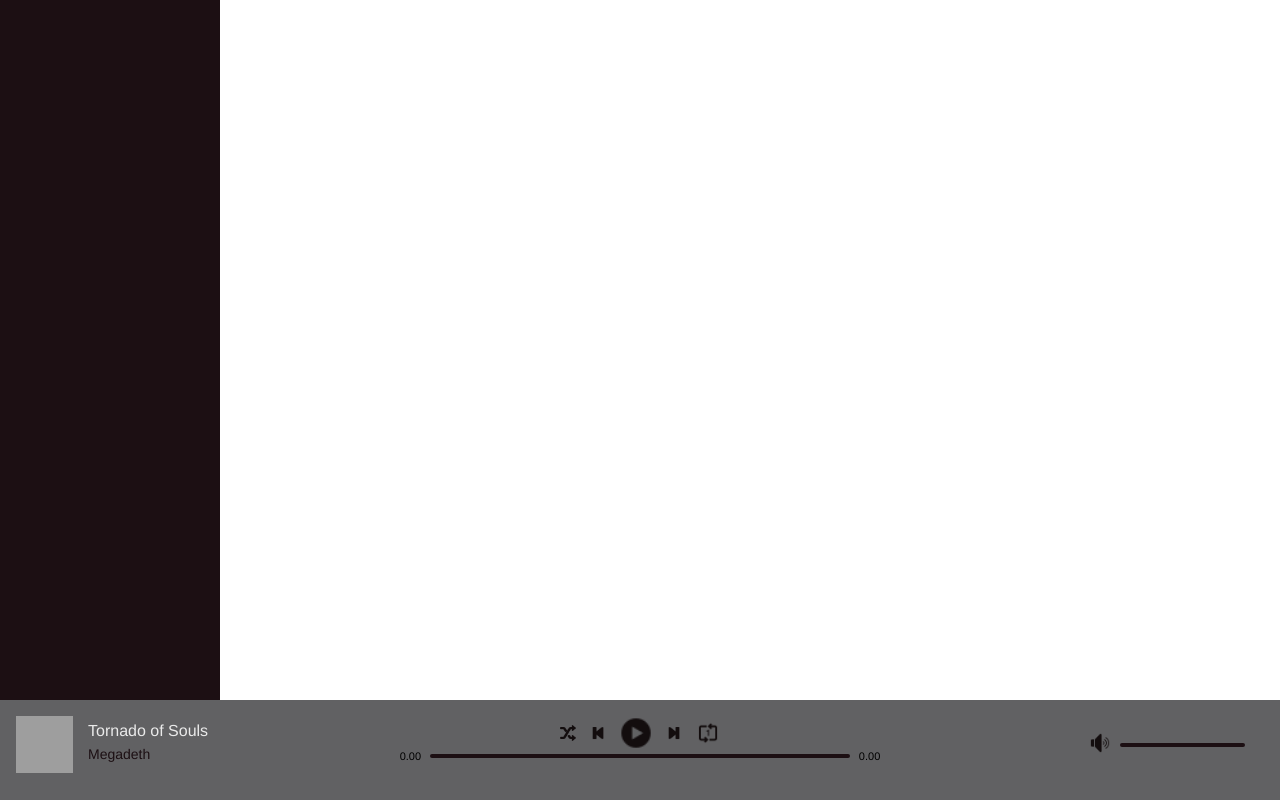
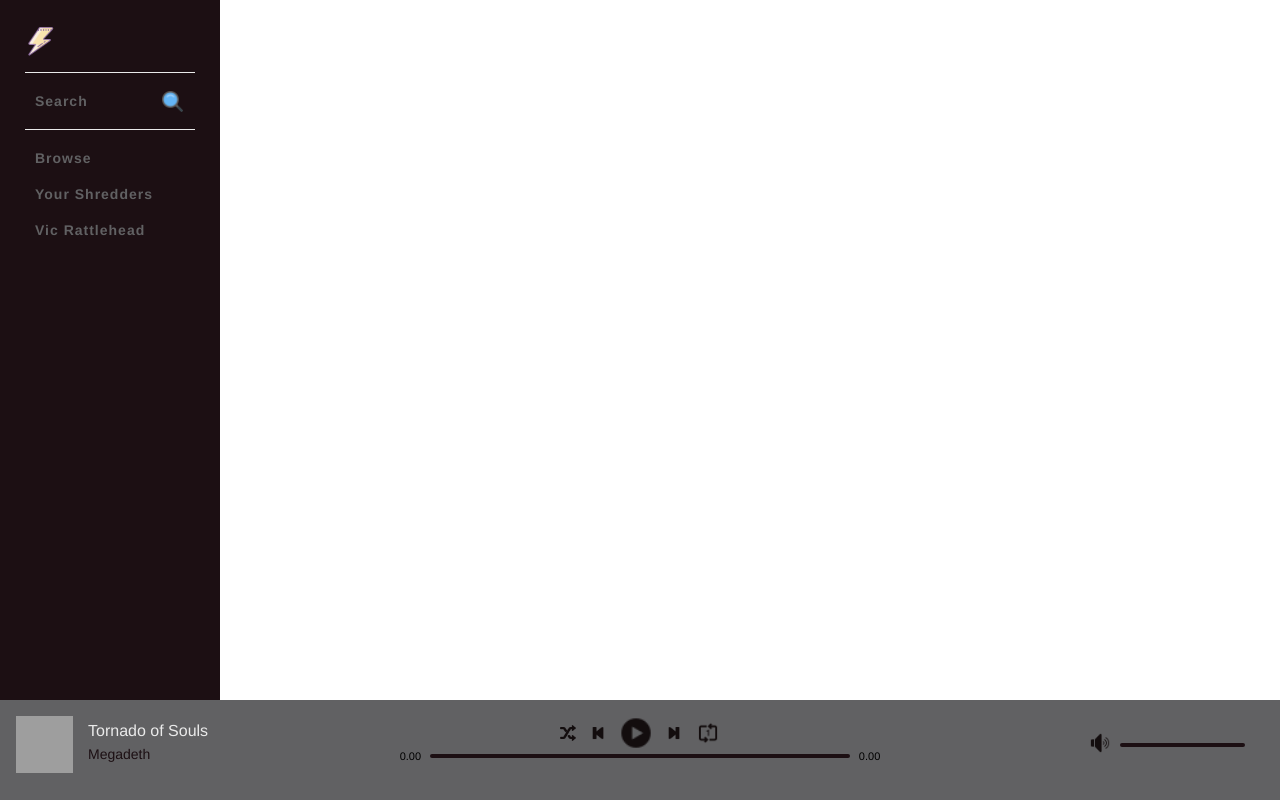
Before and after one commit to AlexEBall/Shredify, a PHP site: page / in a window 1280 px wide. Run offline with PHP 8.4, Linux system fonts and the light colour scheme; the visitor is signed in with stand-in values (Sample User, id 1); grey boxes are pictures that could not be loaded.

```diff
--- a/assets/css/index.css
+++ b/assets/css/index.css
@@ -167,3 +167,50 @@ html, body {
     top: 0;
     left: 0;
 }
+
+.navBar {
+    padding: 25px;
+    display: flex;
+    flex-direction: column;
+    -ms-flex-direction: column;
+}
+
+.logo {
+    margin-bottom: 15px;
+}
+
+.logo img {
+    width: 32px;
+}
+
+.navBar .group {
+    border-top: 1px solid #eaeaea;
+    padding: 10px;
+}
+
+.navItem {
+    padding: 10px 0;
+    font-size: 14px;
+    font-weight: 700;
+    display: block;
+    letter-spacing: 1px;
+    position: relative;
+}
+
+.navItemLink {
+    color: #616163;
+    text-decoration: none;
+    transition: .3s all;
+}
+
+.navItemLink:hover,
+.navItemLink:active {
+    color: #eaeaea;
+}
+
+.icon {
+    position: absolute;
+    right: 0;
+    top: 6px;
+    width: 25px;
+}
--- a/index.php
+++ b/index.php
@@ -26,7 +26,31 @@
 
         <div class="topContainer">
             <div class="navBarContainer">
+                <div class="navBar">
+                    <a href="index.php" class="logo">
+                        <img src="assets/images/icons/icons8-lightning_bolt.png" alt="Site Logo" />
+                    </a>
 
+                    <div class="group">
+                        <div class="navItem">
+                            <a class="navItemLink" href="search.php">Search
+                                <img class="icon" src="assets/images/icons/icons8-search.png" alt="Search Button">
+                            </a>
+                        </div>
+                    </div>
+                    <div class="group">
+                        <div class="navItem">
+                            <a class="navItemLink" href="browse.php">Browse</a>
+                        </div>
+                        <div class="navItem">
+                            <a class="navItemLink" href="yourMusic.php">Your Shredders</a>
+                        </div>
+                        <div class="navItem">
+                            <a class="navItemLink" href="profile.php">Vic Rattlehead</a>
+                        </div>
+                    </div>
+
+                </div>
             </div>
         </div>
 
```
Also changed, not shown: assets/images/icons/icons8-fast_forward.png (deleted), assets/images/icons/icons8-lightning_bolt.png (added), assets/images/icons/icons8-search.png (added).
